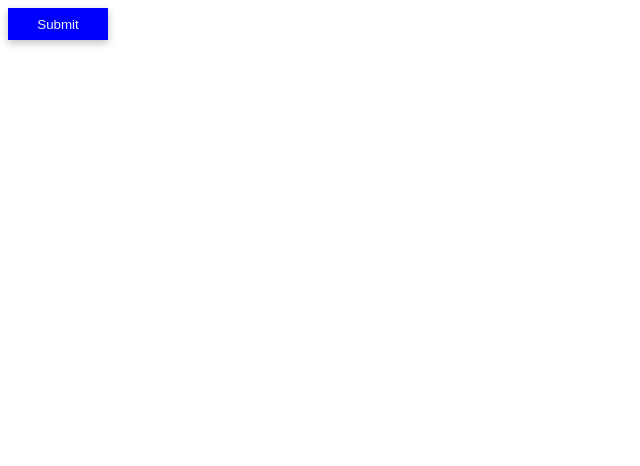
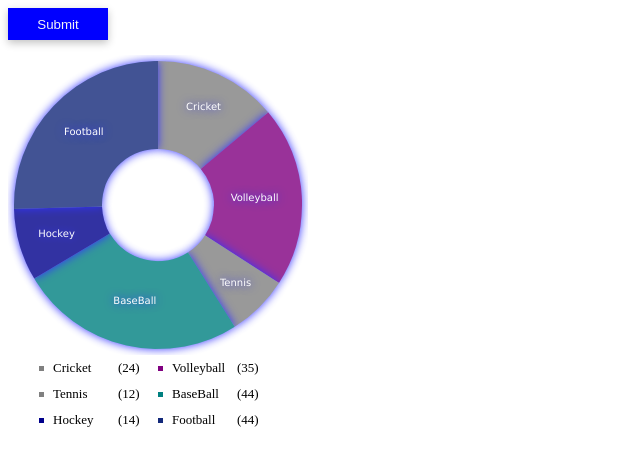
Before and after one commit to rajhseg/React-Controls, a React (Vite) app in the folder React-Controls/: page / in a window 1280 px wide. Shown: the top 466 px of the page, without its empty margins (0-640 px from the left). Built offline with nearby package versions, Linux system fonts and the light colour scheme.

Commit message:
RDonutChart
RDonutChart

```diff
--- a/React-Controls/src/App.jsx
+++ b/React-Controls/src/App.jsx
@@ -38,6 +38,8 @@
         <RButton IsDisabled={false} onClick={handleClick}>Submit</RButton>
 
         <RDonutChart DataListHeight={100} ChartWidth={300} ShadowColor={'blue'} ChartItems={donutItems} Opacity={'0.8'}></RDonutChart>
+
+        <RDonutChart ChartItems={[]}></RDonutChart>
       </>
   )
 }
--- a/React-Controls/src/RDonutChart/RDonutChart.jsx
+++ b/React-Controls/src/RDonutChart/RDonutChart.jsx
@@ -1,5 +1,6 @@
 import { useEffect, useId, useRef, useState } from "react";
 import './RDonutChart.css';
+import propTypes from "prop-types";
 
 export class RDonutChartItem {
   constructor(
@@ -14,7 +15,7 @@
   }
 }
 
-export class RRenderDonutChartItem extends RDonutChartItem {
+class RRenderDonutChartItem extends RDonutChartItem {
 
    Percentage = 0;
 
@@ -49,7 +50,7 @@
 }){
 
     const [IsRendered, setIsRendered] = useState(false);
-    const [items, setItems] = useState([]);
+    const [RenderItems, setRenderItems] = useState([]);
 
     let _lineWidth = 0;
 
@@ -66,27 +67,31 @@
 
     useEffect(()=>{
 
-        setItems((prevState) => [...prevState, ...[]]);
-
-        let _items = [];
+        setRenderItems((prevState) => []);
+        let _itms = [];
 
         if (ChartItems) {
             for (let index = 0; index < ChartItems.length; index++) {
                 const element = ChartItems[index];
                 let itm = new RRenderDonutChartItem(element.Value, element.Title, element.BackgroundColor, element.ForeColor);
-                _items.push(itm);
+               _itms.push(itm);
             }
 
-            setItems((prevState)=> [...prevState, ..._items]);
+            setRenderItems((prevState)=> [...prevState, ..._itms]);
 
-            context = progressCanvas.current.getContext('2d');
-            RenderChart();
-        }
+         }
 
     }, [ChartItems]);
 
+    useEffect(()=>{
+
+        context = progressCanvas.current.getContext('2d');
+        RenderChart();
+
+    }, [RenderItems])
+
     const Items = () => {
-        return items.map(x => x.ConverToItem());
+        return RenderItems.map(x => x.ConverToItem());
     }
 
     const GetXYForText = (x, y, length, angle) => {
@@ -109,7 +114,7 @@
 
         setIsRendered(false);
 
-        if (progressCanvas && context && items.length > 0) {
+        if (progressCanvas && context && RenderItems.length > 0) {
 
             context.clearRect(0, 0, progressCanvas.current.width, progressCanvas.current.height);
 
@@ -117,7 +122,7 @@
             let y = ChartWidth / 2;
             let radiusLength = (ChartWidth / 3) + (LineWidth() / 2);
 
-            let totalValues = items.map(x => x.Value);
+            let totalValues = RenderItems.map(x => x.Value);
             let TotalCount = 0;
 
             for (let index = 0; index < totalValues.length; index++) {
@@ -128,8 +133,8 @@
             let start = 0 * Math.PI / 180;
             let previousAngle = start;
 
-            for (let index = 0; index < items.length; index++) {
-                const element = items[index];
+            for (let index = 0; index < RenderItems.length; index++) {
+                const element = RenderItems[index];
 
                 let percentage = (element.Value * 100) / TotalCount;
                 let end1 = (percentage / 100) * 359.98 * (Math.PI / 180);
@@ -195,22 +200,22 @@
     return (
         <>
         <div className="host">
-        <div id={Id} style={{'position': 'relative', 'width': ChartWidth+'px', 'height': (ChartWidth + DataListHeight) +'px'}}>
-            <canvas style={{'position': 'absolute'}} ref={progressCanvas} width={ChartWidth} height={ChartWidth}
+        <div id={Id} style={{position: 'relative', width: (ChartWidth+'px'), height: ((ChartWidth + DataListHeight) +'px') }}>
+            <canvas style={{position: 'absolute'}} ref={progressCanvas} width={ChartWidth} height={ChartWidth}
                 className="canvasCenter">
 
             </canvas>
             {
              IsRendered  &&
-                <div style={{position: 'relative', 'bottom':-ChartWidth+'px', 'height': DataListHeight+'px'}}>
+                <div style={{position: 'relative', bottom:-ChartWidth+'px', height: DataListHeight+'px' }}>
                     <div className="dataContainer">
                         {
-                            items.map((itm, index) => (
+                            RenderItems.map((itm, index) => (
                                 <div className="data" key={index}>
-                                    <div className="indicator" style={{'backgroundColor': itm.BackgroundColor}}>
+                                    <div className="indicator" style={{backgroundColor: itm.BackgroundColor}}>
                                     </div>
-                                    <span className="title" style="width: 50px;">{itm.Title}</span>
-                                    <span className="title" style="width: 30px;">({itm.Value})</span>
+                                    <span className="title" style={{width: '50px'}}>{itm.Title}</span>
+                                    <span className="title" style={{width: '30px'}}>({itm.Value})</span>
                                 </div>
                             ))
                         }
@@ -223,3 +228,24 @@
         </>
     );
 }
+
+RDonutChart.propTypes = {
+    FontSize: propTypes.number,
+    TextForeColor: propTypes.string,
+    RotateTextToInlineAngle: propTypes.bool,
+    ShowTextOnTopOfChartItem: propTypes.bool,
+    MoveTextUpwardsFromCenterInPx: propTypes.number,
+    ChartWidth: propTypes.number.isRequired,
+    DataListHeight: propTypes.number,
+    ShadowColor: propTypes.string,
+    ShadowBlur: propTypes.number,
+    Opacity: propTypes.string,
+    ChartItems: propTypes.arrayOf(propTypes.shape(
+        {
+            Value: propTypes.number.isRequired,
+            Title: propTypes.string.isRequired,
+            BackgroundColor: propTypes.string.isRequired,
+            ForeColor: propTypes.string.isRequired
+        }
+    )).isRequired
+}
```
